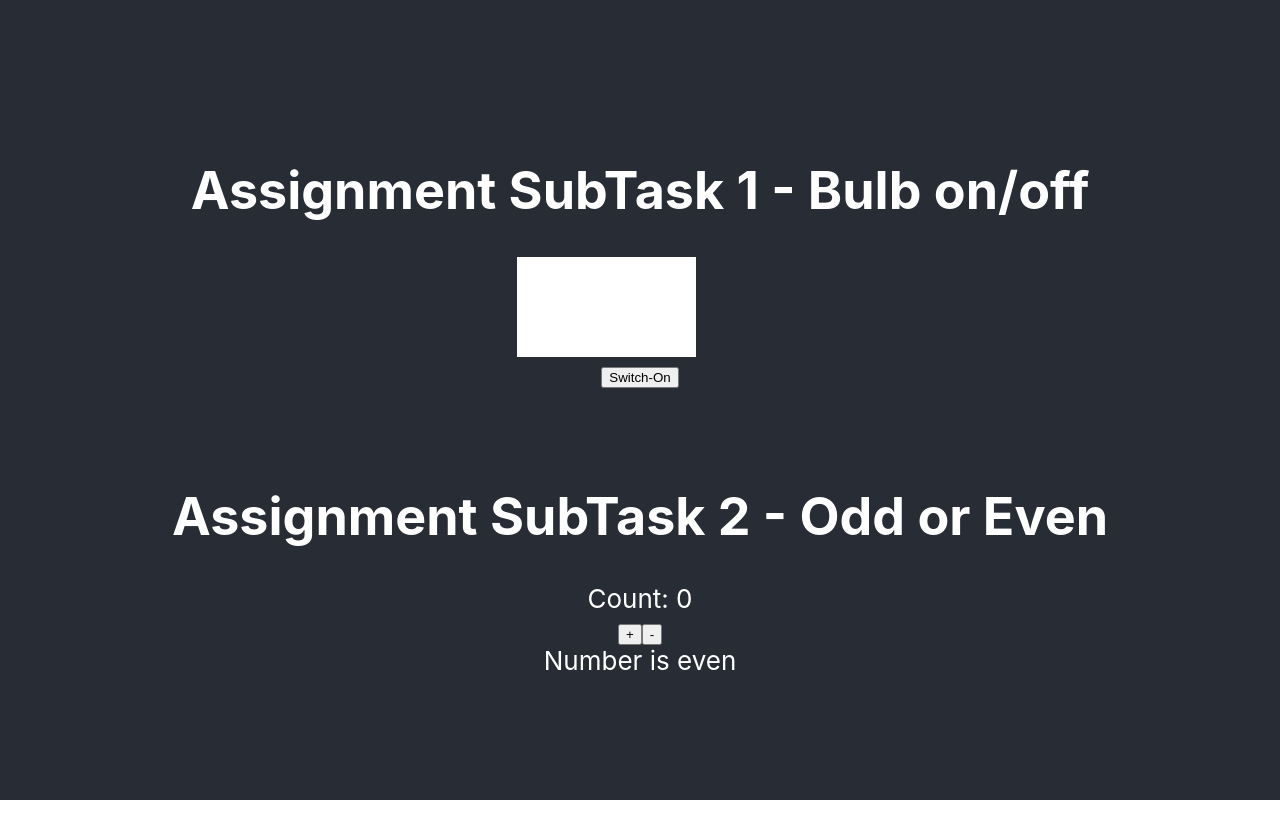
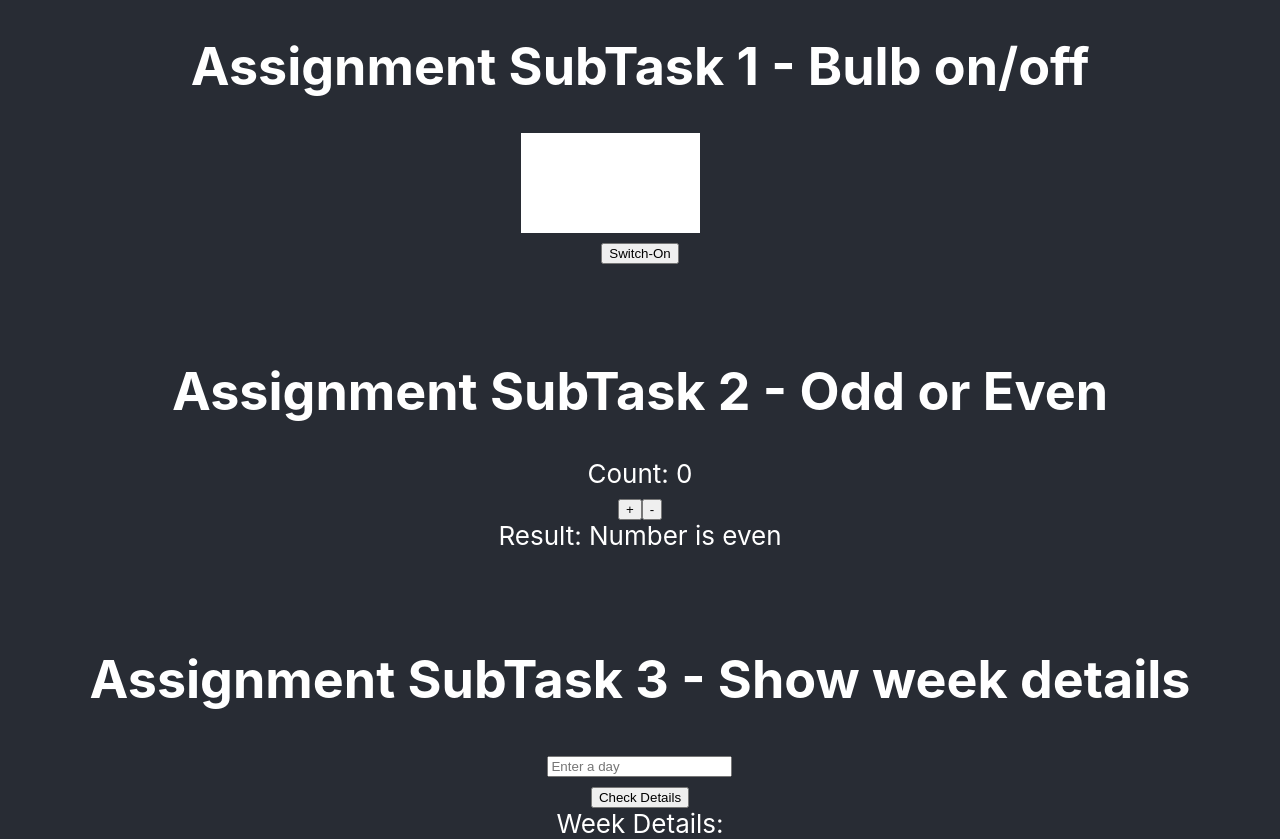
Before and after one commit to dinesh-s-personal/credo-react-assignment-1, a React (Create React App) app: page / in a window 1280 px wide. Before the commit the page ends 800 px from the top, so only its background shows below. Built offline with nearby package versions, Linux system fonts and the light colour scheme.

Commit message:
Completed subTask 3

```diff
--- a/src/App.js
+++ b/src/App.js
@@ -2,6 +2,8 @@ import React from 'react';
 import './App.css';
 import AssignmentBulb from './components/Assignment-Bulb';
 import { AssignmentOddEven } from './components/Assignment-OddEven';
+import { AssignmentWeek } from './components/Assignment-Week';
+//import {Workings} from './components/workings';
 
 function App() {
 
@@ -11,6 +13,9 @@ function App() {
       <br />
       <br />
       <AssignmentOddEven />
+      <br />
+      <br />
+      <AssignmentWeek />
     </div>
   );
 }
--- a/src/components/Assignment-Bulb.jsx
+++ b/src/components/Assignment-Bulb.jsx
@@ -11,7 +11,7 @@ const AssignmentBulb = () => {
     return <div>
         <h1>Assignment SubTask 1 - Bulb on/off</h1>
         <div style={{
-            marginLeft: "326px",
+            marginLeft: "330px",
             background: bulbState?"white":"yellow",
             height:"100px",
             width:"20%"}}>
--- a/src/components/Assignment-OddEven.jsx
+++ b/src/components/Assignment-OddEven.jsx
@@ -14,6 +14,6 @@ export const AssignmentOddEven = () => {
 
         <br />
 
-        {count%2 === 0 ? "Number is even" : "Number is odd"}
+        {count%2 === 0 ? "Result: Number is even" : "Result: Number is odd"}
     </div>
 }
--- /dev/null
+++ b/src/components/Assignment-Week.jsx
@@ -0,0 +1,32 @@
+import React from "react";
+
+export const AssignmentWeek = () => {
+
+    //const [weekDetails, setWeekDetails] = React.useState(0);
+
+    const [outputDtls, setOutput] = React.useState('');
+
+    const weekday = ["Sunday", "Monday", "Tuesday", "Wednesday", "Thursday", "Friday", "Saturday"];
+
+    const calcDetails = (value) => {
+        setOutput('Weekday - ' + weekday[value]);
+    }
+
+    return <div>
+        <h1>Assignment SubTask 3 - Show week details</h1>
+
+        <form onSubmit={e => { // <-- form submit callback
+            e.preventDefault(); // prevent default form action so page doesn't reload
+            const { value } = e.target.inValue;
+            calcDetails(value); // update state
+            e.target.inValue.value = ''; // reset input value
+          }}>
+
+            <input id="inValue" name="day" placeholder="Enter a day" type="number"></input>
+            <br />
+            <button type="submit" className="button">Check Details</button>
+            <br />
+            <label>Week Details: {outputDtls}</label>
+        </form>
+    </div>
+}
```
